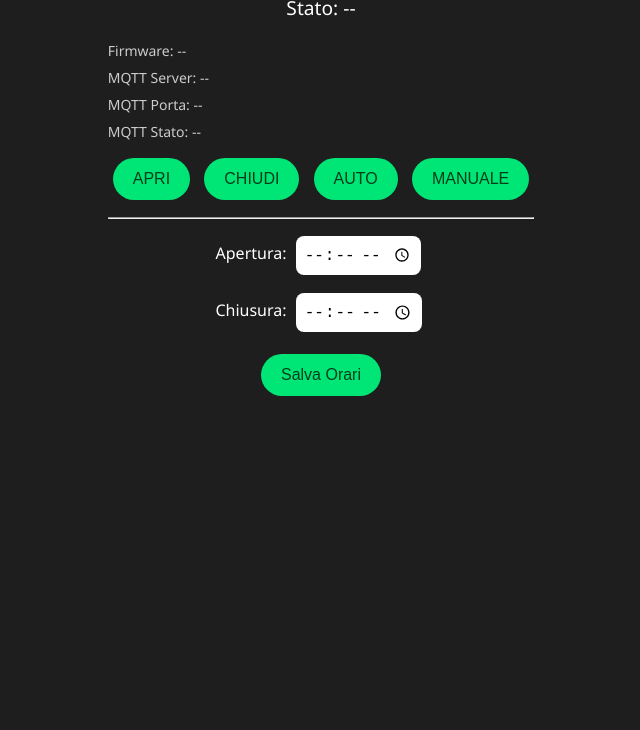
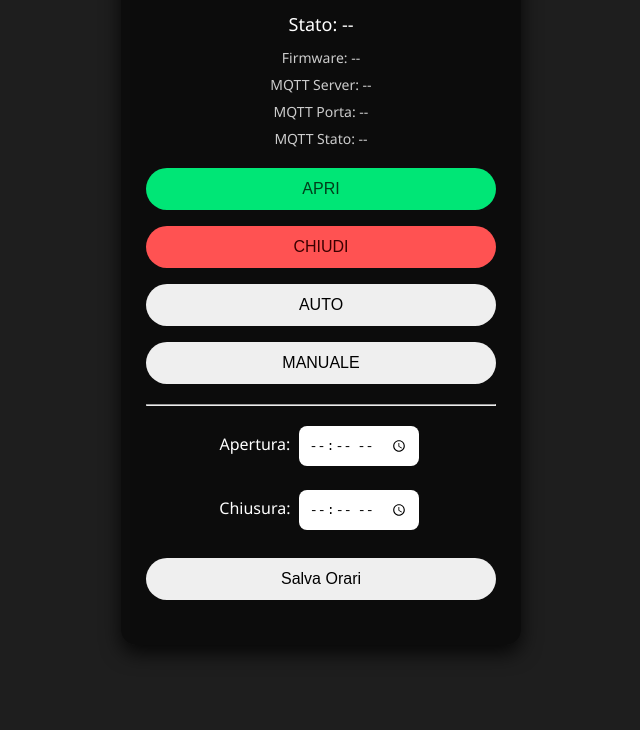
Before and after one commit to Kane1963/Aquino, a website: page public/index.html in a window 1280 px wide. Shown: the part 110-840 px from the top of the page, without its empty margins (319-959 px from the left). Drawn offline with nearby package versions, Linux system fonts and the light colour scheme; no server answers.

Commit message:
Update style.css

```diff
--- a/public/style.css
+++ b/public/style.css
@@ -1,52 +1,37 @@
-/* Stile base per la dashboard del cancello */
+/* Copia dello stile dal ESP32-S3 */
 body {
-    margin: 0;
-    font-family: 'Segoe UI', sans-serif;
-    background: #1e1e1e;
-    color: white;
-    display: flex;
-    flex-direction: column;
-    align-items: center;
-    justify-content: flex-start;
-    min-height: 100vh;
-    padding: 20px;
+    margin:0;
+    font-family:'Segoe UI',sans-serif;
+    height:100vh;
+    background:#1e1e1e;
+    color:white;
+    display:flex;
+    justify-content:center;
+    align-items:flex-start;
+    padding-top:30px;
 }
 
-h1 {
-    font-size: 2em;
-    margin-bottom: 20px;
+.card {
+    background:rgba(0,0,0,0.6);
+    border-radius:15px;
+    padding:25px;
+    width:350px;
+    text-align:center;
+    box-shadow:0 8px 20px rgba(0,0,0,0.8);
 }
 
-#status {
-    font-size: 1.2em;
-    margin-bottom: 20px;
-    text-align: center;
+h1{ font-size:1.6em; margin-bottom:15px; }
+.status{ margin:12px 0; font-size:18px; }
+button{
+    width:100%;
+    padding:12px;
+    margin:8px 0;
+    font-size:16px;
+    border:none;
+    border-radius:25px;
+    cursor:pointer;
 }
-
-button {
-    padding: 12px 20px;
-    margin: 5px;
-    border: none;
-    border-radius: 25px;
-    font-size: 16px;
-    cursor: pointer;
-    background-color: #00e676;
-    color: #003d1a;
-    transition: 0.3s;
-}
-
-button:hover {
-    opacity: 0.8;
-}
-
-input[type="time"] {
-    padding: 8px;
-    margin: 5px;
-    border-radius: 8px;
-    border: none;
-    font-size: 16px;
-}
-
-div {
-    margin-bottom: 15px;
-}
+.on{ background:#00e676; color:#003d1a; }
+.off{ background:#ff5252; color:#3b0000; }
+input{ width:100px; padding:10px; margin:8px 4px; border-radius:8px; border:none; }
+select{ padding:8px; margin:8px 0; border-radius:8px; width:120px; }
```
